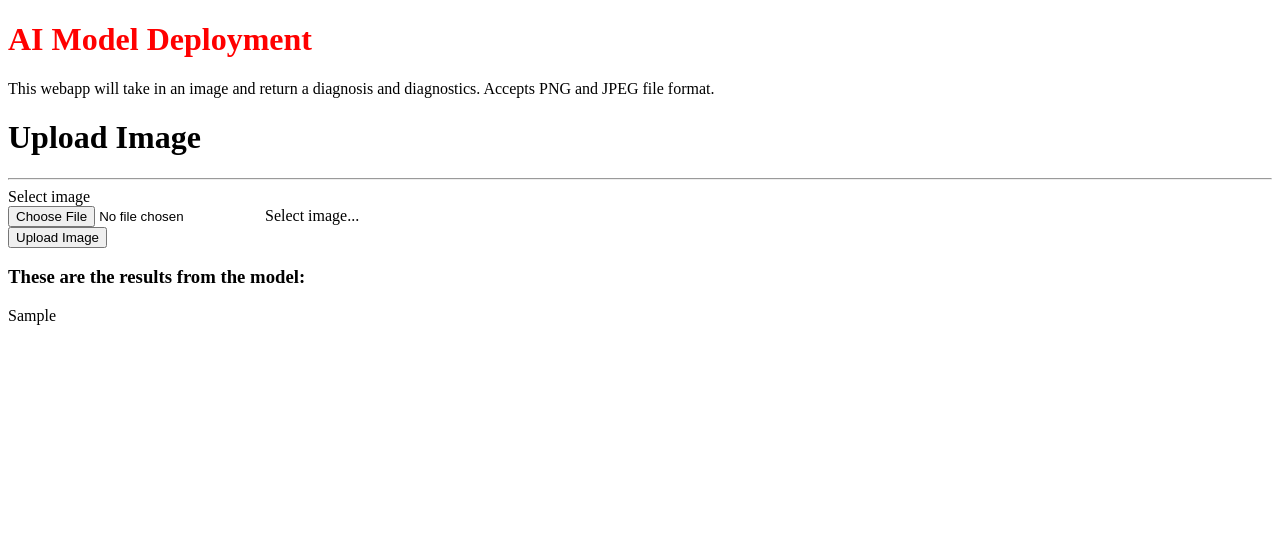
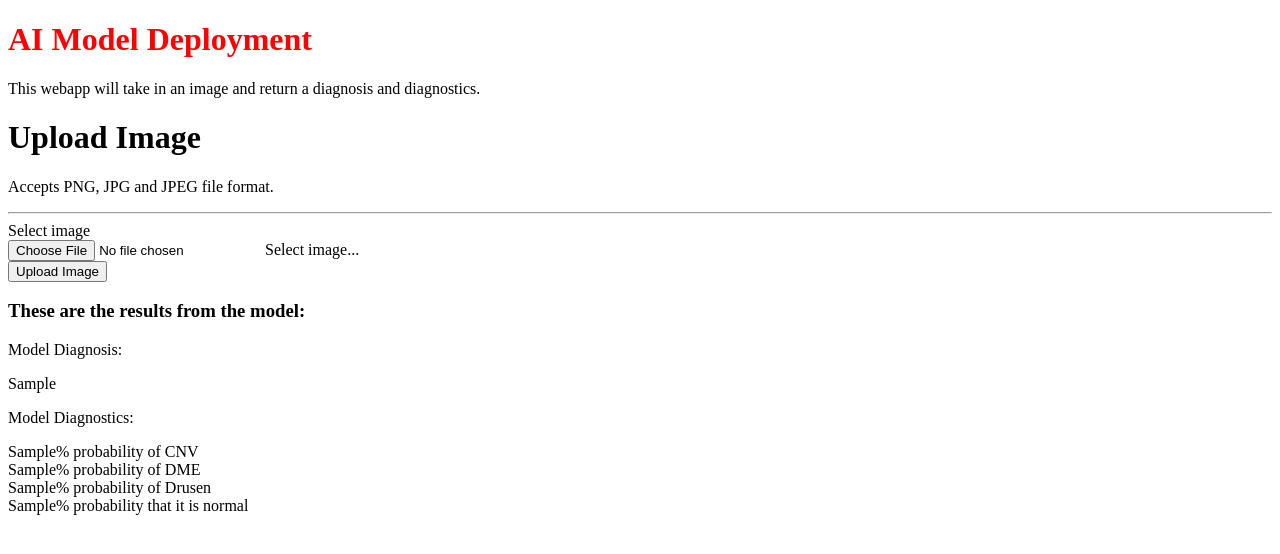
Before and after one commit to LongwellJ/Ophtho.ai, a Flask app: template FlaskApp/templates/index.html in a window 1280 px wide. Shown: the top 554 px of the page. Run offline with Flask 2, Linux system fonts and the light colour scheme; the template is opened without the code that fills it: most values are stand-ins (such as "Sample title", 1, 10 or a date in 2020).

Commit message:
Update index.html

```diff
--- a/FlaskApp/templates/index.html
+++ b/FlaskApp/templates/index.html
@@ -9,12 +9,13 @@
 <body>
 
 <h1 style = "color: red;">AI Model Deployment</h1>
-<p>This webapp will take in an image and return a diagnosis and diagnostics. Accepts PNG and JPEG file format.</p>
+<p>This webapp will take in an image and return a diagnosis and diagnostics.</p>
 
 <div class="container">
     <div class="row">
         <div class="col">
             <h1>Upload Image</h1>
+            <p> Accepts PNG, JPG and JPEG file format.</p>
             <hr>
 
             <form action="/" method="POST" enctype="multipart/form-data">
@@ -35,7 +36,21 @@
     </div>
 </div>
     <h3>These are the results from the model:</h3>
+    <p>Model Diagnosis:</p>
+
+
     {{ x }}
+
+
+    <p>Model Diagnostics:</p>
+
+    {{ z }}% probability of CNV<br>
+
+    {{ y }}% probability of DME<br>
+
+    {{ w }}% probability of Drusen<br>
+
+    {{ v }}% probability that it is normal
 </body>
 </html>
 
```
